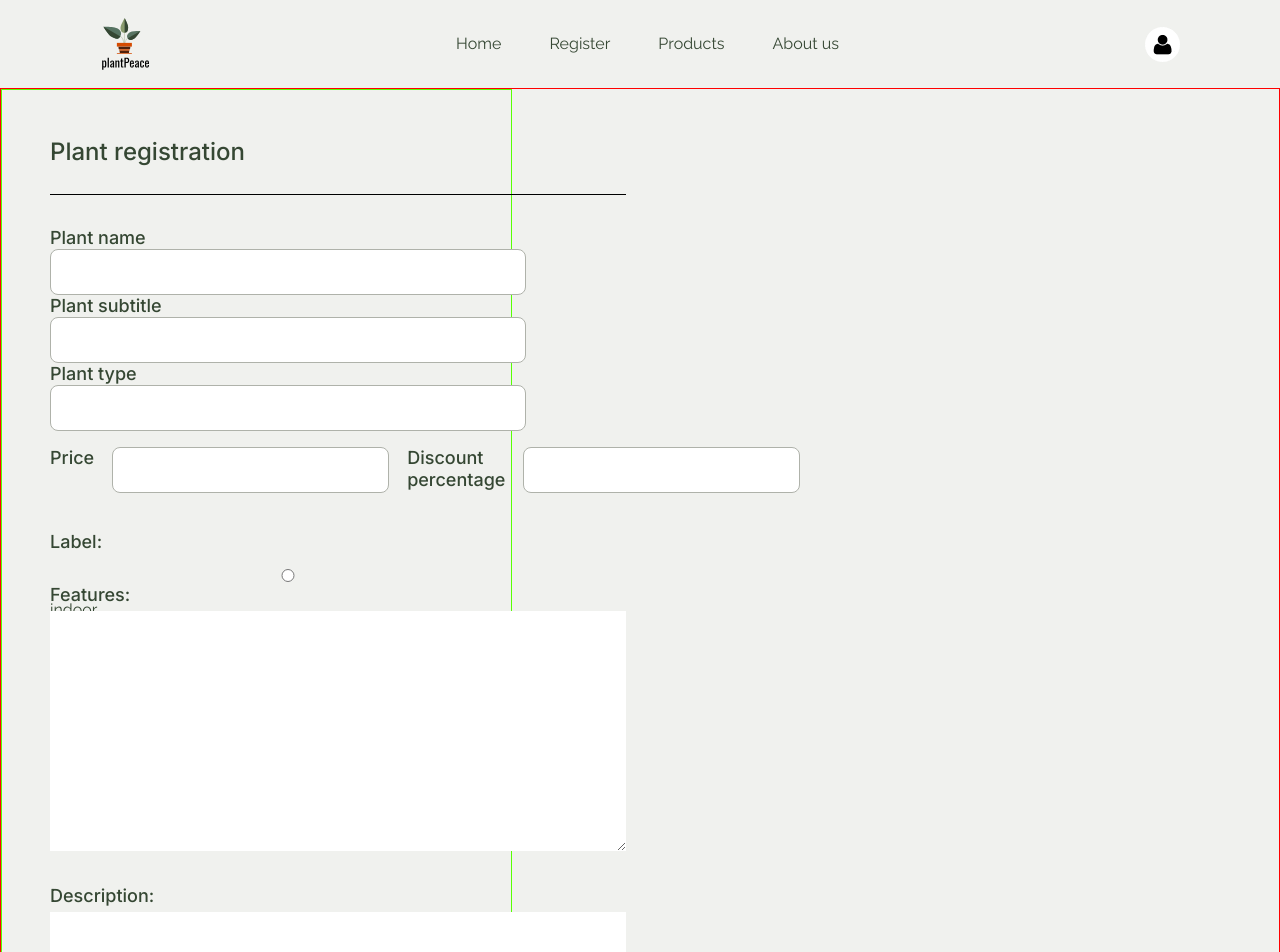
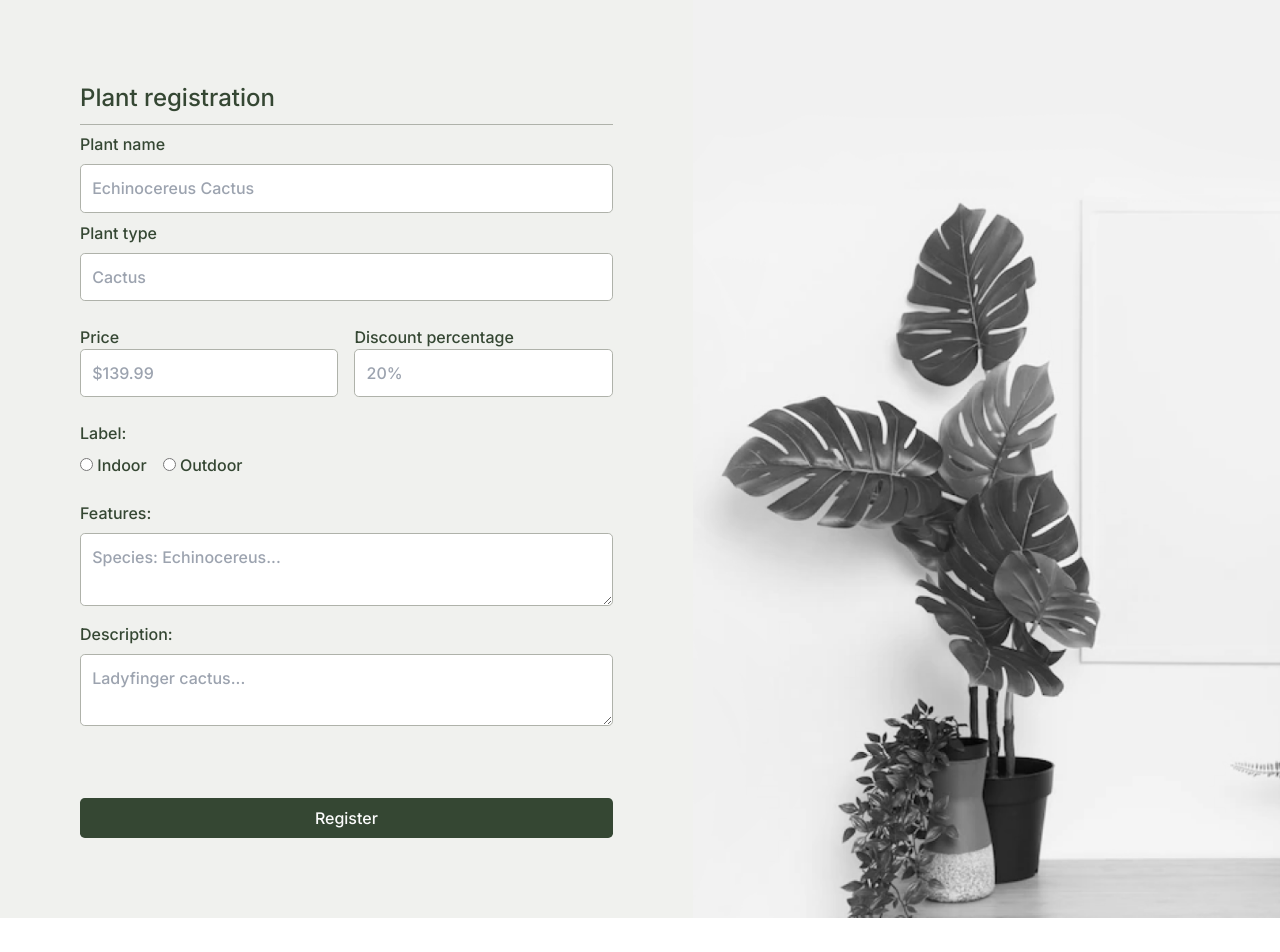
Before and after one commit to WagnerSousaLima/PlantShop-ChallengeCompassUOL, a React (Vite) app: page /registration in a window 1280 px wide. Shown: the top 952 px of the page. After the commit the page ends 918 px from the top, so only its background shows below. Built offline with nearby package versions, Linux system fonts and the light colour scheme; no server answers.

Commit message:
fixed form css

```diff
--- a/src/App.jsx
+++ b/src/App.jsx
@@ -58,9 +58,7 @@ const Product = () => {
 const Registration = () => {
   return (
     <>
-      <Header />
       <PlantRegistration />
-      <Footer />
     </>
   );
 };
--- a/src/components/Registration/PlantRegistration.jsx
+++ b/src/components/Registration/PlantRegistration.jsx
@@ -1,66 +1,73 @@
-
 import styles from "./PlantRegistration.module.css";
-import imageform from "./imgs/image_Form.png"
+import imageForm from "./imgs/image_Form.png";
 
 function PlantRegistration() {
   return (
-		<div className={styles.container}>
-			<div className={styles.form}>
-				<form>
+    <div className={styles.regContainer}>
+      <form className={styles.formContainer}>
+        <span className={styles.formTitle}>
+          <h1>
+            Plant registration <hr />
+          </h1>
+        </span>
+        <label htmlFor="name">Plant name</label>
+        <input type="text" placeholder="Echinocereus Cactus" />
 
-					<div>
-						<p className={styles.titulo}>Plant registration</p>
-						<hr />
+        <label htmlFor="type">Plant type</label>
+        <input type="text" placeholder="Cactus" />
+
+        <div className={styles.formPrice}>
+          <span className={styles.formPriceInput}>
+            <label htmlFor="price">Price</label>
+            <input type="number" placeholder="$139.99" />
+          </span>
+
+          <span className={styles.formDiscountInput}>
+            <label htmlFor="discount">Discount percentage</label>
+            <input type="number" placeholder="20%" />
+          </span>
         </div>
 
-					<div className={styles.identification}>
-						<label htmlFor="name">Plant name</label>
-						<input type="text" placeholder=" " />
-
-						<label htmlFor="subtitle">Plant subtitle</label>
-						<input type="text" placeholder=" " />
-
-						<label htmlFor="type">Plant type</label>
-						<input type="text" placeholder=" " />
+        <label>Label:</label>
+        <div className={styles.formLabelRadio}>
+          <span>
+            <input type="radio" id="indoor" value="Label" /> Indoor
+          </span>
+          <span>
+            <input type="radio" id="outdoor" value="Label" /> Outdoor
+          </span>
         </div>
 
-					<div className={styles.price}>
-						<label htmlFor="price">Price</label>
-						<input type="number" placeholder="" />
-
-						<label htmlFor="discount">Discount percentage</label>
-						<input type="number" placeholder="" />
-					</div>
-
-					<div className={styles.radio}>
-						<label>Label:</label>
-						<input type="radio" id="indoor" value="Label" /> indoor
-						<input type="radio" id=" outdoor" value="Label" /> Outdoor
-					</div>
-
-					<div className={styles.cxtexto}>
+        <div className={styles.formTextInput}>
           <label htmlFor="Label">Features:</label>
-						<textarea name="" id="" cols="30" rows="10"></textarea>
-						<br />
+          <textarea
+            className={styles.formFeaturesInput}
+            type="text"
+            id="feature"
+            placeholder="Species: Echinocereus..."
+          />
 
           <label htmlFor="Label">Description:</label>
-						<textarea name="" id="" cols="30" rows="10"></textarea>
+          <textarea
+            className={styles.formDescriptionInput}
+            type="text"
+            id="description"
+            placeholder="Ladyfinger cactus..."
+          />
         </div>
-
+        <div>
+          <button
+            className={styles.registerButton}
+            type="submit"
+            value="Register"
+          >
+            <span className={styles.registerButtonText}>Register</span>
+          </button>
+        </div>
       </form>
-
-				<div className={styles.register}>
-					<label
-						htmlFor="">
-					</label>
-					<input type="submit" value="Register" />
-				</div>
-
-				<div className={styles.imageform}>
-					<img src={imageform} alt="imageform" />
-				</div>
-
-			</div>
+      <span className={styles.formImage}>
+        <img src={imageForm} alt="background image" draggable="false" />
+      </span>
     </div>
   );
 }
--- a/src/components/Registration/PlantRegistration.module.css
+++ b/src/components/Registration/PlantRegistration.module.css
@@ -1,138 +1,131 @@
-@import '../../global.css';
-@import url('https://fonts.googleapis.com/css2?family=Inter:wght@500&display=swap');
+@import "../../global.css";
+@import url("https://fonts.googleapis.com/css2?family=Inter:wght@500&display=swap");
 
-.container {
+.regContainer {
   display: flex;
-    background: #F0F1EE
-
-    ;
-    position: relative;
-    height: 1077px;
-    width: 100% vw;
-    align-items: flex-start;
-    border: 1px solid red;
-    padding: 0;
+  background: #f0f1ee;
+  width: 100%;
+  justify-content: space-between;
 }
 
-.titulo {
-    width: 476px;
-    height: 56px;
+.formTitle {
   color: #354733;
-    font-family: 'Inter';
+  font-family: "Inter";
   font-style: normal;
   font-weight: 500;
-    font-size: 24px;
-    line-height: 117%;
+  font-size: 1.5rem;
+  width: 100%;
 }
 
-.form {
-    box-sizing: border-box;
+.formTitle hr {
+  margin-top: 0.5rem;
+  width: 100%;
+  height: 0.01rem;
+  border: none;
+  background-color: var(--green-200);
+}
+
+.formContainer {
+  font-family: "Inter";
   display: flex;
   flex-direction: column;
-    align-items: flex-start;
-    padding: 48px;
-    gap: 36px;
-    width: 40%;
-    height: 1075px;
-    left: 57px;
-    border: 1px solid rgb(88, 255, 4);
+  padding: 5rem;
+  gap: 0.5rem;
 }
 
-.identification {
-    margin-bottom: 1rem;
-    margin-top: 2rem;
+.formContainer input {
+  border-color: var(--green-200);
+  border-width: 0.1rem;
+  padding: 0.7rem;
+  border-radius: 0.3rem;
 }
 
-.price {
-    display: flex;
-    flex-direction: row;
-    align-items: flex-start;
-    width: 233px;
-    height: 84px;
-    padding: 0px;
-    gap: 18px;
-    font-family: 'Inter';
-    font-style: normal;
-    font-weight: 500;
-    font-size: 18px;
+.formTextInput textarea {
+  border-color: var(--green-200);
+  border-width: 0.1rem;
+  padding: 0.7rem;
+  border-radius: 0.3rem;
 }
 
-.form input {
-    display: flex;
-    flex-direction: row;
-    align-items: flex-start;
-    padding: 12px 0px 12px 16px;
-    gap: 10px;
-    width: 476px;
-    height: 46px;
-    border: 1.5px solid #AFB2AA;
-    border-radius: 4px;
-    border-radius: 8px;
+.formPrice {
+  margin-top: 1rem;
+  margin-bottom: 1rem;
+  display: grid;
+  gap: 1rem;
 }
 
-#indoor, #outdoor {
-    height: 14px;
-    width: 15px;
+.formPriceInput {
+  grid-column: 1;
+  grid-row: 1;
 }
 
+.formDiscountInput {
+  grid-column: 2;
+  grid-row: 1;
+}
 
-.cxtexto {
+.formLabelRadio {
+  display: flex;
+  gap: 1rem;
+  margin-bottom: 1rem;
+}
+
+.formTextInput {
   display: flex;
   flex-direction: column;
-    padding: 0px;
-    gap: 5px;
 }
 
-
-.form label {
-    display: flex;
-    flex-direction: row;
-    font-family: 'Inter';
-    font-weight: 500;
-    font-size: 18px;
-    line-height: 122%;
+.formImage img {
+  width: 100%;
+  height: 100%;
+  object-fit: cover;
+  filter: grayscale(100%);
 }
 
-.imageform {
-    /* display: flex; */
-    /* align-items: flex-start; */
-    position: relative;
-    /* left: 0%;
-    right: 0%;
-    top: 0%;
-    bottom: 0%; */
-    /* max-width: 3rem; */
-    /* margin: 2rem auto; */
-    /* padding: 0 1rem; */
-
-    object-fit: cover;
-    filter: grayscale(100%);
-    border: 1px solid rgb(6, 247, 247);
-}
-
-.imageform img {
-    width: 100%;
-    height: auto;
-}
-
-.imageform:hover,
-.imageform img:hover {
+.formImage img:hover {
   filter: none;
   transition: 0.7s ease-in-out;
 }
 
-.radio {
+.registerButton {
+  margin-top: 3rem;
+  background-color: var(--green-700) !important;
+  color: #fcfcfc;
+  padding: 0.5rem 3rem;
+  width: 100%;
+  border-radius: 0.3rem;
+}
+
+@media only screen and (max-width: 768px) {
+  .formImage {
+    display: none;
+  }
+  .formPrice {
+    display: flex;
+  }
+}
+
+.formFeaturesInput {
+  margin-top: 0.5rem;
+  margin-bottom: 1rem;
+}
+
+.formDescriptionInput {
+  margin-top: 0.5rem;
+  margin-bottom: 1rem;
+}
+
+@media only screen and (max-width: 425px) {
+  .formContainer {
     display: flex;
     flex-direction: column;
-    align-items: flex-start;
-    padding: 0px;
-    gap: 16px;
-    top: 598px;
-    left: 48px;
-    width: 213px;
-    height: 53px;
+    padding: 2rem;
+    background-color: #f0f1ee;
+    height: 100%;
   }
-
-.register {
-    text-align: center;
+  .regContainer > body {
+    display: flex;
+    width: 100%;
+    height: 100%;
   }
+}
```
Lines whose indentation alone changed are shown as unchanged.
